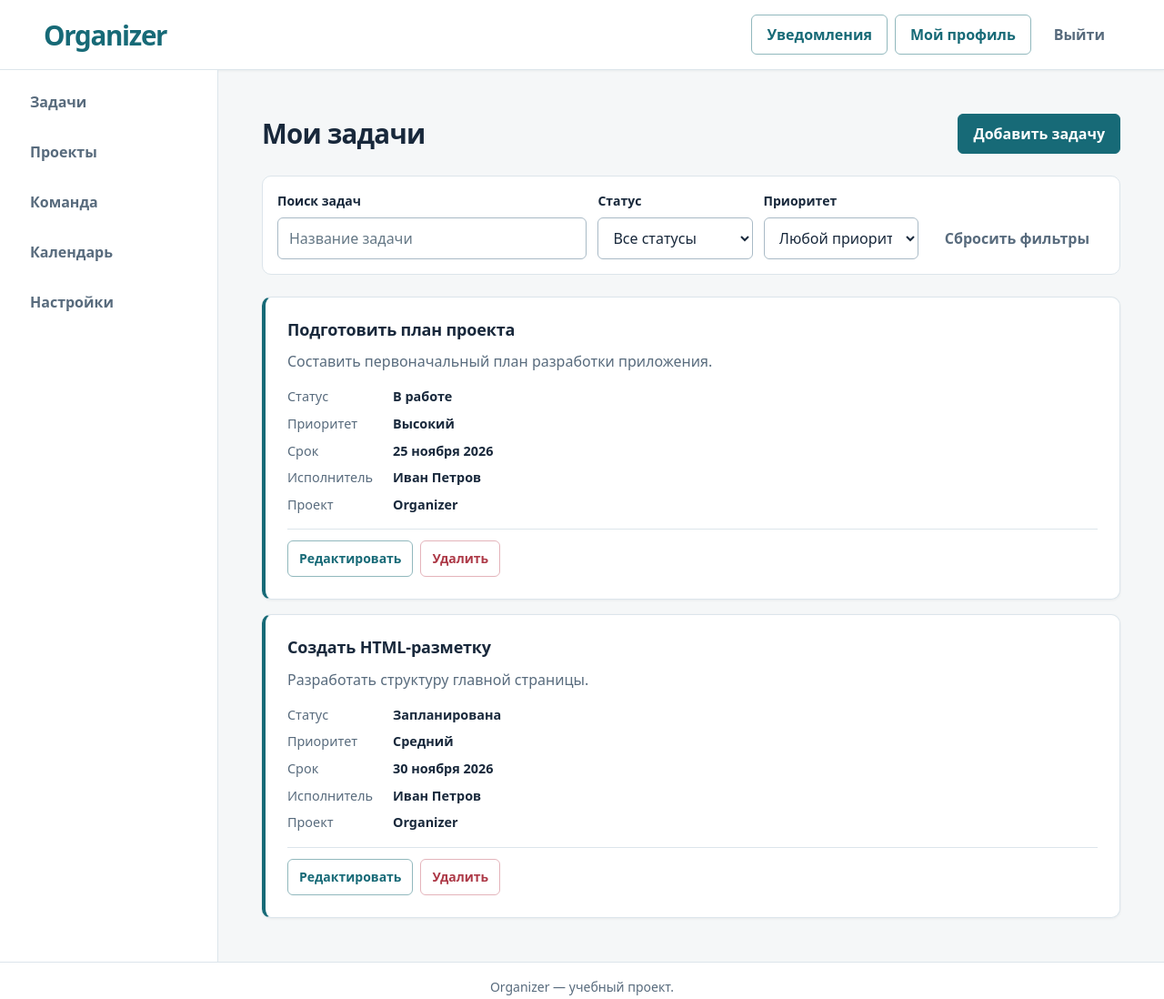
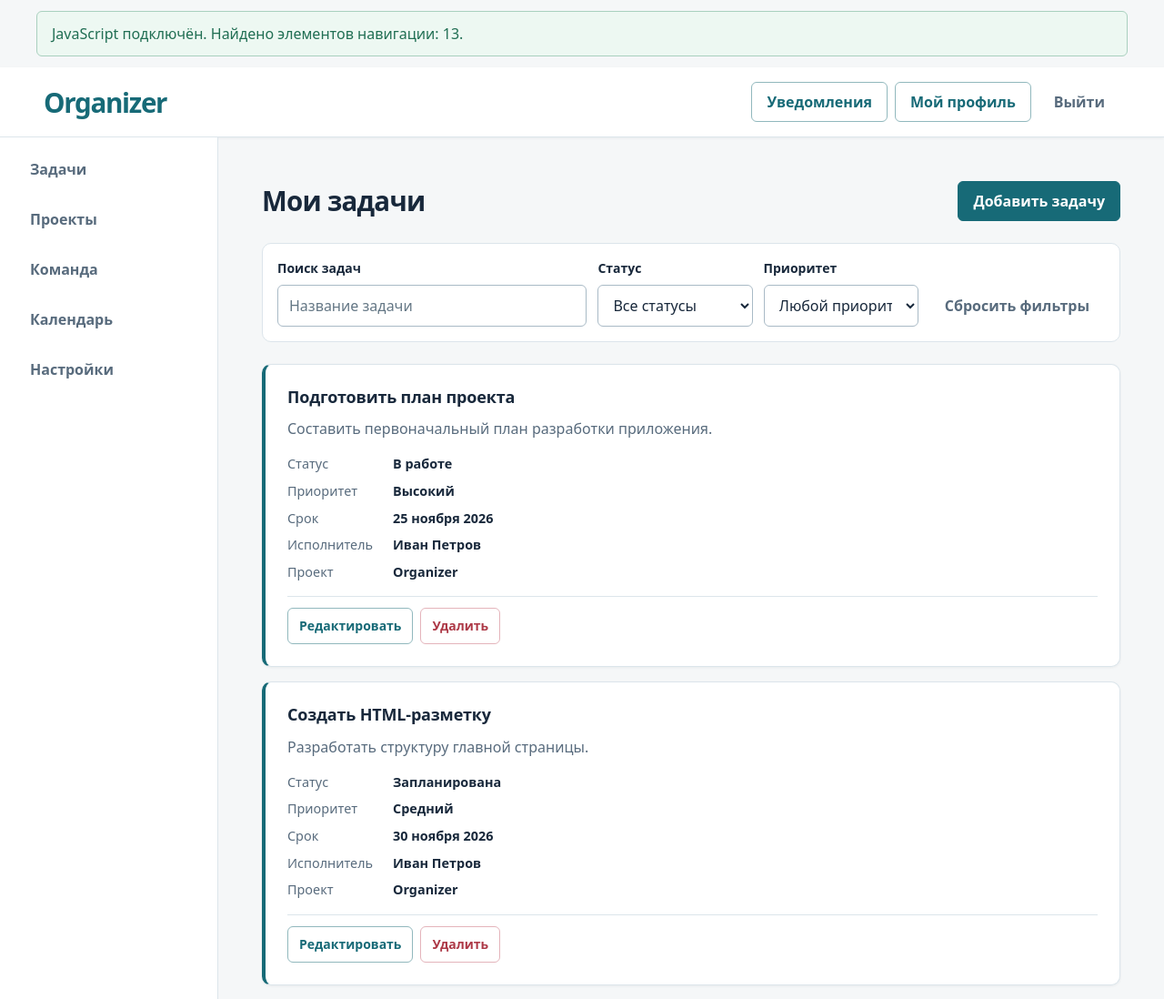
Before and after one commit to vsim1964/organizer, a plain HTML site: page index.html in a window 1280 px wide. Shown: the top 1098 px of the page at 91% size. Drawn offline with Linux system fonts and the light colour scheme.

Commit message:
feat(html): connect lesson 1 script with defer

```diff
--- a/index.html
+++ b/index.html
@@ -403,5 +403,7 @@
        Сервер проверяет права и хранит данные, HTML этого не делает.
        Роли, статусы и задачи без проекта ещё требуют утверждения.
     -->
+    <!-- defer запускает файл после разбора HTML, когда элементы доступны через DOM. -->
+    <script src="script.js" defer></script>
   </body>
 </html>
```
